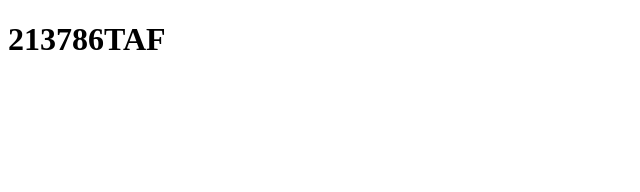
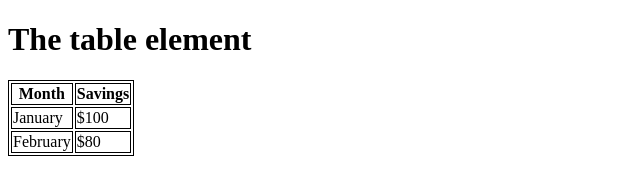
Before and after one commit to brolavi/brolavi.github.io, a plain HTML site: page index.html in a window 1280 px wide. Shown: the whole page, without its empty margins (0-640 px from the left). Drawn offline with Linux system fonts and the light colour scheme.

Commit message:
Update index.html

```diff
--- a/index.html
+++ b/index.html
@@ -1,10 +1,29 @@
 <!DOCTYPE html>
 <html>
-<head lang="en">
-<meta charset="UTF-8">
-<title>213786TAF</title>
+<style>
+table, th, td {
+  border: 1px solid black;
+}
+</style>
 </head>
 <body>
-<h1>213786TAF</h1>
+
+<h1>The table element</h1>
+
+<table>
+  <tr>
+    <th>Month</th>
+    <th>Savings</th>
+  </tr>
+  <tr>
+    <td>January</td>
+    <td>$100</td>
+  </tr>
+  <tr>
+    <td>February</td>
+    <td>$80</td>
+  </tr>
+</table>
+
 </body>
 </html>
```
